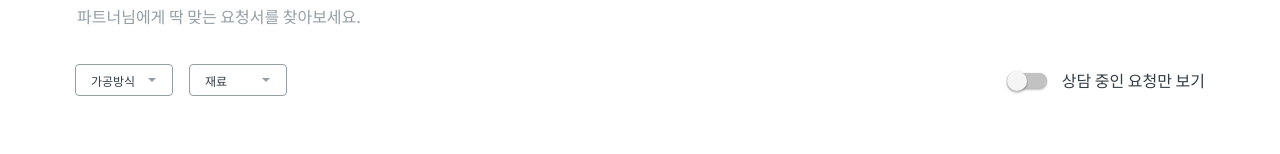
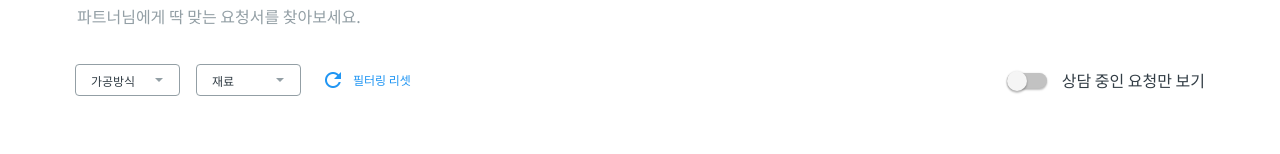
Before and after one commit to devjoylee/estimate-board, a React (Create React App) app: page / in a window 1280 px wide. Shown: the part 132-286 px from the top of the page. Built offline with nearby package versions, Linux system fonts and the light colour scheme; data requests are answered from the project's data file.

Commit message:
✨ 카테고리 선택 시에 UI변경, 필터 초기화 버튼

```diff
--- a/src/components/Filter.tsx
+++ b/src/components/Filter.tsx
@@ -1,4 +1,5 @@
 import { COLOR } from 'constants/';
+import { Refresh } from 'images';
 import React, { useState } from 'react';
 import styled from 'styled-components';
 import { Estimate } from 'types/card';
@@ -14,31 +15,55 @@ export const Filter = ({ apiData }: Props) => {
   const materialSet = Array.from(new Set(materialArr));
   const [method, setMethod] = useState(false);
   const [material, setMaterial] = useState(false);
-  const [selectMethod, setSelectMethod] = useState([]);
-  const [selectMaterial, setSelectMaterial] = useState([]);
+  const [selectMethod, setSelectMethod] = useState<string[]>([]);
+  const [selectMaterial, setSelectMaterial] = useState<string[]>([]);
 
-  const onCheckMethod = (e: any, data: string | []) => {
-    // const newSelect = selectMethod.push(data);
-    console.log(data);
+  const onCheckMethod = (e: React.ChangeEvent<HTMLInputElement>) => {
+    let newSelected;
+    if (!e.target.checked) {
+      newSelected = selectMethod.filter(method => method !== e.target.id);
+      setSelectMethod(newSelected);
+      return;
+    }
+    newSelected = [...selectMethod, e.target.id];
+    setSelectMethod(newSelected);
   };
-
+  const onCheckMaterial = (e: React.ChangeEvent<HTMLInputElement>) => {
+    let newSelected;
+    if (!e.target.checked) {
+      newSelected = selectMaterial.filter(mat => mat !== e.target.id);
+      setSelectMaterial(newSelected);
+      return;
+    }
+    newSelected = [...selectMaterial, e.target.id];
+    setSelectMaterial(newSelected);
+  };
   const onMethod = () => {
     setMethod(!method);
   };
   const onMaterial = () => {
     setMaterial(!material);
   };
+  const onReset = () => {
+    setSelectMethod([]);
+    setSelectMaterial([]);
+  };
 
   return (
     <FilterBox>
       <FilterUl>
-        <Select onClick={onMethod}>가공방식</Select>
+        <Select
+          className={selectMethod.length > 0 ? 'active' : ''}
+          onClick={onMethod}
+        >
+          가공방식{selectMethod.length > 0 && `(${selectMethod.length})`}
+        </Select>
         {method && (
           <ListUl>
             {methodSet.map((data, i) => (
               <List key={`method-${i}`}>
                 <input
-                  onChange={e => onCheckMethod(e, data)}
+                  onChange={e => onCheckMethod(e)}
                   type="checkbox"
                   id={`${data}`}
                 />
@@ -49,18 +74,31 @@ export const Filter = ({ apiData }: Props) => {
         )}
       </FilterUl>
       <FilterUl>
-        <Select onClick={onMaterial}>재료</Select>
+        <Select
+          className={selectMaterial.length > 0 ? 'active' : ''}
+          onClick={onMaterial}
+        >
+          재료{selectMaterial.length > 0 && `(${selectMaterial.length})`}
+        </Select>
         {material && (
           <ListUl>
             {materialSet.map((material, i) => (
               <List key={`material-${i}`}>
-                <input type="checkbox" id={`${material}`} />
+                <input
+                  onChange={e => onCheckMaterial(e)}
+                  type="checkbox"
+                  id={`${material}`}
+                />
                 <label htmlFor={`${material}`}>{material}</label>
               </List>
             ))}
           </ListUl>
         )}
       </FilterUl>
+      <FilterReset onClick={onReset}>
+        <img src={Refresh} alt="refreshIcon" />
+        필터링 리셋
+      </FilterReset>
     </FilterBox>
   );
 };
@@ -70,7 +108,7 @@ const FilterBox = styled.ul`
 `;
 
 const FilterUl = styled.ul`
-  width: 98px;
+  width: 105px;
   height: 32px;
   position: relative;
   border: 1px solid ${COLOR.GRAY};
@@ -110,6 +148,15 @@ const Select = styled.li`
   left: 0;
   width: 100%;
   height: 100%;
+  &.active {
+    background-color: ${COLOR.BLUE};
+    color: #ffffff;
+  }
+  &.active::after {
+    border-top: 4px solid #ffffff;
+    border-left: 4px solid transparent;
+    border-right: 4px solid transparent;
+  }
 `;
 const ListUl = styled.ul`
   position: absolute;
@@ -132,3 +179,16 @@ const List = styled.li`
     line-height: 1.2;
   }
 `;
+
+const FilterReset = styled.li`
+  display: flex;
+  align-items: center;
+  font-size: 12px;
+  color: ${COLOR.BLUE_LIGHT};
+  cursor: pointer;
+  img {
+    width: 16px;
+    height: 16px;
+    margin: 0 12px 0 24px;
+  }
+`;
--- /dev/null
+++ b/src/images/index.ts
@@ -0,0 +1,3 @@
+import Refresh from 'images/refresh.png';
+
+export { Refresh };
```
Also changed, not shown: src/images/refresh.png (added).
